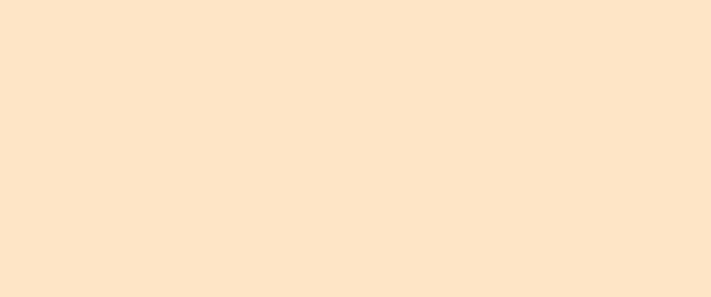
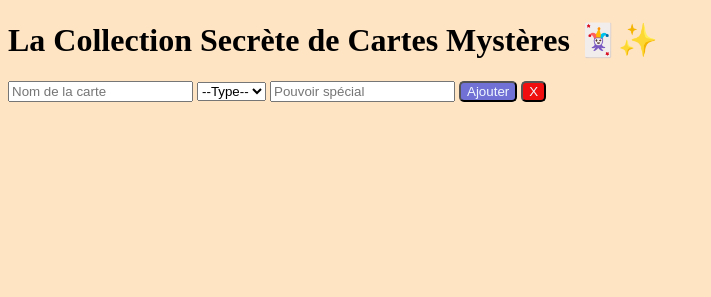
Before and after one commit to julien1612/javascript-cours-exo, a plain HTML site: page index7.html in a window 1280 px wide. Shown: the whole page, without its empty margins (0-711 px from the left). Drawn offline with Linux system fonts and the light colour scheme.

Commit message:
cartesMystères

```diff
--- a/asset/script/script7.js
+++ b/asset/script/script7.js
@@ -0,0 +1,83 @@
+//setItem récuperer les données
+// localStorage.setItem("first_name", "julien");
+// localStorage.setItem("last_name", "CHASSIN");
+
+// //getItem sauvgarder les données
+// let firstName = localStorage.getItem("first_name");
+// console.log(firstName);
+
+// //supprimer un item
+// //localStorage.clear("firs_tName");
+
+// //stocker un tableau en entier dans le localStrorage
+// let array = ["toto" , "tata"];
+// console.log(array);
+
+//utiliser JSON.stringify (pour encoder) tranformer mon tableau
+// let jsonArray = JSON.stringify(array); // string qui représente mon tableau
+// console.log(jsonArray);
+// localStorage.setItem("array" , jsonArray);
+
+//encoder du JSON
+//récupérer les éléments du local
+// let arrayFromStrorage = localStorage.getItem("array");
+// let arrayDecoded = JSON.parse(arrayFromStrorage);
+// console.log(arrayDecoded);
+
+                /////////////////////
+
+// commencer par créer le formulaire ***
+//le récuprérer avec des variables ***
+// les input des variables => dans tableau
+//afficher les tableaux dans une card
+//garder les card affiché sur l'ecran et dans le localStorage
+// bouton vider pour tout remettre a 0 (ecran nav et localStrorage)
+
+                /////////////////////
+
+let form = document.querySelector(".formulaire");
+
+let inputElementName = document.querySelector(".nameCard");
+console.log(inputElementName);
+
+let inputElementType = document.querySelector("#type");
+console.log(inputElementType);
+
+let inputElementPower = document.querySelector(".powerCard");
+console.log(inputElementPower);
+
+let boutonAjouter = document.querySelector(".ajouter");
+console.log(boutonAjouter);
+
+let boutonSuprimer = document.querySelector(".supprimer");
+console.log(boutonSuprimer);
+
+let para = document.querySelector(".paragraphe");
+
+
+
+form.addEventListener("submit", (e) => {
+ e.preventDefault();
+
+ let objet = {      // objet qui récupére mes valeurs
+    'name' : inputElementName.value,
+    'type' : inputElementType.value ,
+    'pouvoir' : inputElementPower.value
+ }
+
+localStorage.setItem('mysteryCard', JSON.stringify(objet)); // JSON tranforme en string pour pouvoir stocker dans localStorage
+
+let totalCard = document.createElement("p");
+totalCard.innerHTML = objet.name + objet.type + "Type : " + objet.pouvoir;
+para.appendChild(totalCard);
+
+
+    });
+
+    boutonSuprimer.addEventListener("click", () => {
+    para.innerHTML = "";
+    inputElementName.value = "";
+    inputElementType.value = "";
+    inputElementPower.value = "";
+
+  });
--- a/index7.html
+++ b/index7.html
@@ -1,15 +1,44 @@
 <!DOCTYPE html>
 <html lang="en">
-<head>
-    <meta charset="UTF-8">
-    <meta name="viewport" content="width=device-width, initial-scale=1.0">
+  <head>
+    <meta charset="UTF-8" />
+    <meta name="viewport" content="width=device-width, initial-scale=1.0" />
     <script defer src="asset/script/script7.js"></script>
     <link rel="stylesheet" href="style7.css" />
+    <title>Document</title>
+  </head>
+  <body>
+    <h1>La Collection Secrète de Cartes Mystères 🃏✨</h1>
 
-    <title>Document</title>
+    <form action="" class="formulaire">
+      <label for="nameCard"></label>
+      <input
+        type="text"
+        name="nameCard"
+        class="nameCard"
+        placeholder="Nom de la carte "
+      />
 
-</head>
-<body>
+      <label for="type"> </label>
+      <select name="type" id="type">
+        <option>--Type--</option>
+        <option>🔥</option>
+        <option>💧</option>
+        <option>🌱</option>
+        <option>🌪️</option>
+        <option>✨</option>
+      </select>
 
-</body>
+      <label for="powerCard"></label>
+      <input
+        type="text"
+        name="powerCard"
+        class="powerCard"
+        placeholder="Pouvoir spécial"
+      />
+      <input type="submit" class="ajouter" value="Ajouter" />
+      <input type="button" class="supprimer" value="X" />
+    </form>
+    <div class="paragraphe"></div>
+  </body>
 </html>
--- a/style7.css
+++ b/style7.css
@@ -1,4 +1,24 @@
+body {
+  background-color: bisque;
+}
 
-body {
-    background-color: bisque;
+.ajouter {
+  background-color: rgb(113, 113, 213);
+  color: aliceblue;
+  border-radius: 5px;
 }
+
+.supprimer {
+  background-color: rgb(240, 14, 14);
+  color: aliceblue;
+  border-radius: 5px;
+}
+
+.paragraphe {
+  width: 9rem;
+  height: 9rem;
+  text-align: center;
+  margin-top: 3rem;
+  margin-left: 2rem;
+  font-size: 2rem;
+}
```
